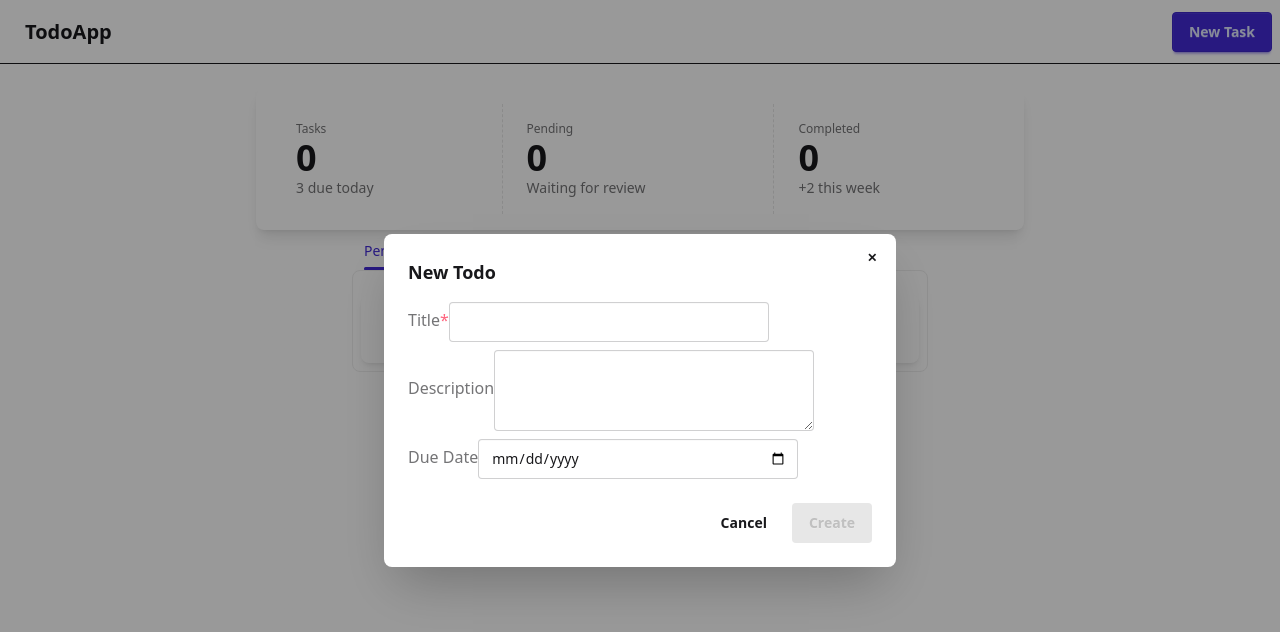
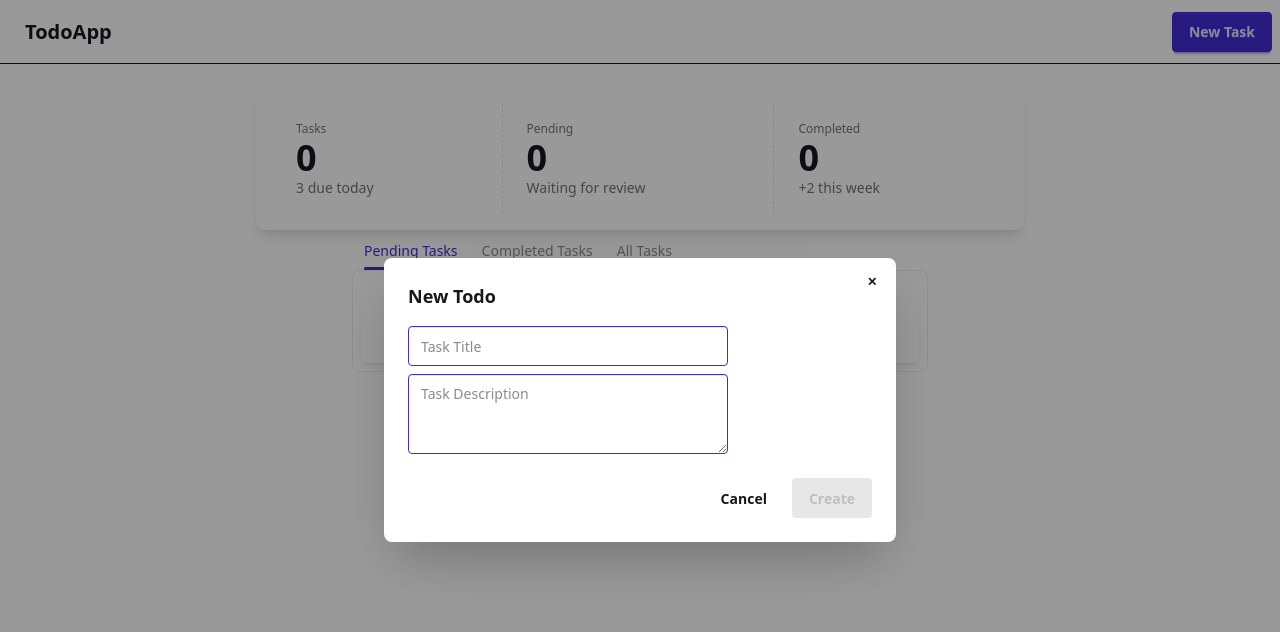
Before and after one commit to mjperezg2010/react-vite-typescript-todo-app, a React (Vite) app: page / in a window 1280 px wide. Both pictures are taken after a click on the button "New Task". Shown: the top 632 px of the page. Built offline with nearby package versions, Linux system fonts and the light colour scheme.

Commit message:
feat: Modify NewTodoModal inputs - remove  Date input was. - Restructure Title and Description inputs

```diff
--- a/src/features/todo/components/NewTodoModal.tsx
+++ b/src/features/todo/components/NewTodoModal.tsx
@@ -1,3 +1,4 @@
+
 import React, { useState } from "react";
 import Modal from "@components/Modal";
 
@@ -36,21 +37,21 @@ function NewTodoModal({ isOpen, onClose, onCreate }:Props){
   };
 
   return (
-    <Modal isOpen={isOpen} onClose={handleCancel} title="New Todo" actions={
-      <>
-        <button type="button" className="btn btn-ghost" onClick={handleCancel}>Cancel</button>
-        <button type="submit" form="new-todo-form" className="btn btn-primary" disabled={!title.trim()}>Create</button>
-      </>
-    }>
+    <Modal isOpen={isOpen} onClose={handleCancel} title="New Todo"
+      actions={
+        <>
+          <button type="button" className="btn btn-ghost" onClick={handleCancel}>Cancel</button>
+          <button type="submit" form="new-todo-form" className="btn btn-primary" disabled={!title.trim()}>Create</button>
+        </>
+      }
+    >
       <form id="new-todo-form" onSubmit={handleSubmit}>
         <div className="form-control mb-2">
-          <label className="label" htmlFor="todo-title">
-            <span className="label-text">Title<span className="text-error">*</span></span>
-          </label>
           <input
             id="todo-title"
             type="text"
-            className="input input-bordered"
+            placeholder="Task Title"
+            className="input input-primary"
             value={title}
             onChange={e => setTitle(e.target.value)}
             required
@@ -58,32 +59,19 @@ function NewTodoModal({ isOpen, onClose, onCreate }:Props){
           />
         </div>
         <div className="form-control mb-2">
-          <label className="label" htmlFor="todo-description">
-            <span className="label-text">Description</span>
-          </label>
           <textarea
             id="todo-description"
-            className="textarea textarea-bordered"
+            placeholder="Task Description"
+            className="textarea textarea-primary"
             value={description}
             onChange={e => setDescription(e.target.value)}
-            rows={3}
           />
         </div>
         <div className="form-control mb-2">
-          <label className="label" htmlFor="todo-due-date">
-            <span className="label-text">Due Date</span>
-          </label>
-          <input
-            id="todo-due-date"
-            type="date"
-            className="input input-bordered"
-            value={dueDate}
-            onChange={e => setDueDate(e.target.value)}
-          />
         </div>
       </form>
     </Modal>
   );
 };
 
-export { Modal, NewTodoModal };
+export { NewTodoModal };
```
